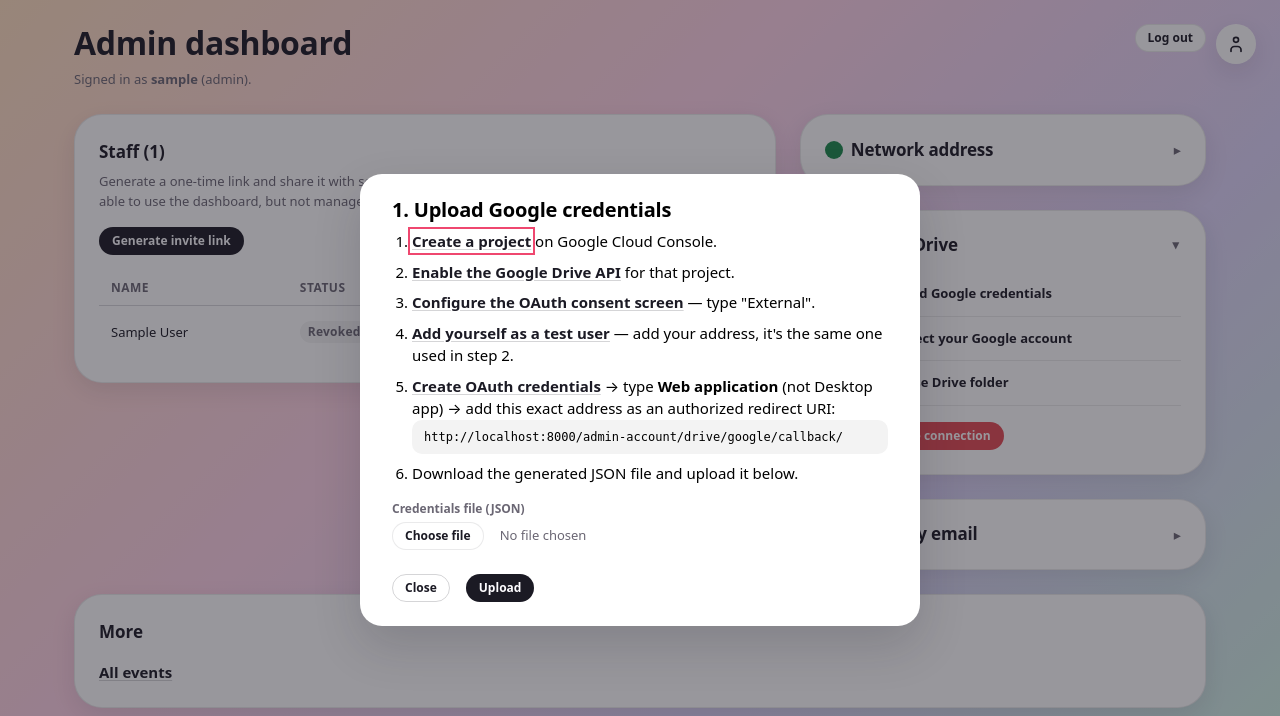
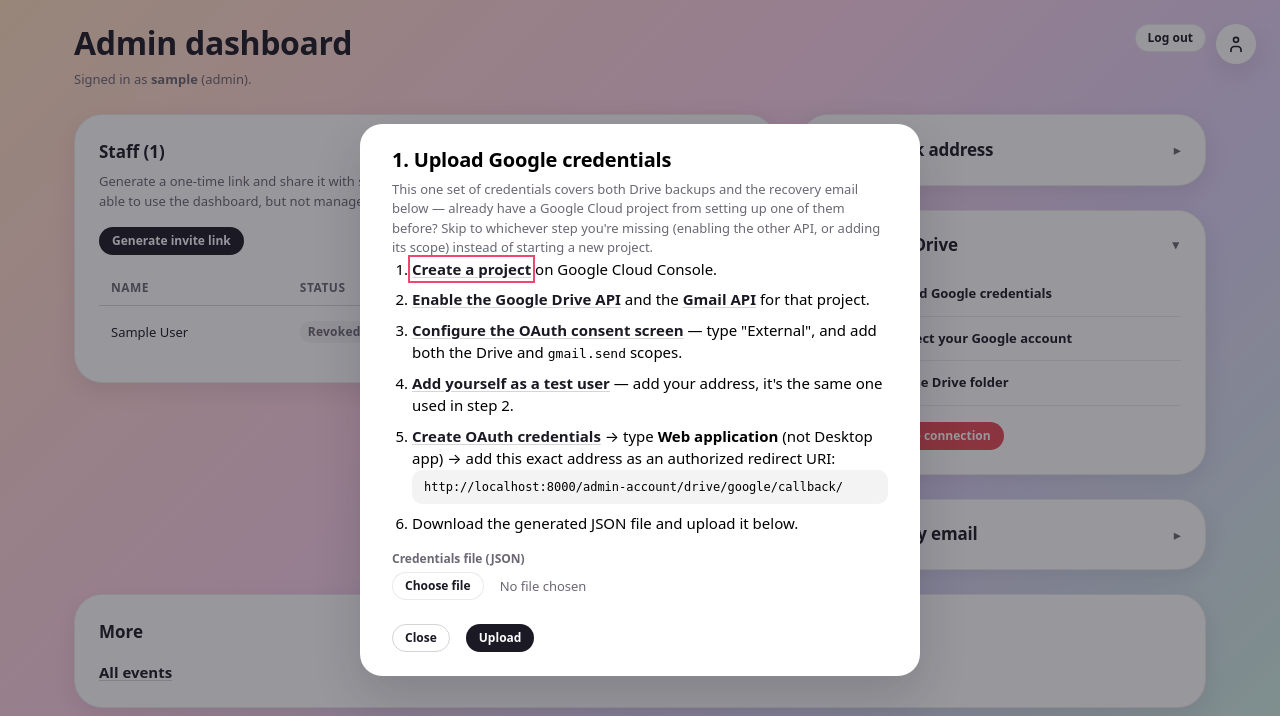
Before and after one commit to Mustachoos/Platefrom_coloc, a Django app: page /admin-account/ in a window 1280 px wide, after a click on "1. Upload Google credentials". Shown: the top 716 px of the page. Run offline with Django 5.2, Linux system fonts and the light colour scheme; a user stored in the database is signed in; tables that the repository leaves empty hold one stand-in row (values such as "Sample post").

Commit message:
Clarify step 1's checklist for a project already set up via the other box
The credentials file is shared between Drive and the recovery email, but
the checklist only ever mentioned the Drive API/scope. Now it covers both
APIs and both OAuth consent scopes, and once a valid file is already
uploaded, the full "create a project" checklist is replaced with a short
note pointing at whichever piece (API or scope) is still missing on that
same project — re-uploading just replaces the stored file, there's no
separate slot per feature.

```diff
--- a/photos/templates/photos/admin_management.html
+++ b/photos/templates/photos/admin_management.html
@@ -328,19 +328,23 @@
         <h2>1. Upload Google credentials</h2>
         {% if client_secret_valid %}
         <p class="step-ok">✓ Credentials file looks good.</p>
-        {% elif has_client_secret %}
+        <p class="text-sm text-muted">Already did this from the Drive box or the recovery-email box? You don't need a second Google Cloud project — just make sure both the <a class="link" href="https://console.cloud.google.com/apis/library/drive.googleapis.com" target="_blank" rel="noopener">Google Drive API</a> and the <a class="link" href="https://console.cloud.google.com/apis/library/gmail.googleapis.com" target="_blank" rel="noopener">Gmail API</a> are enabled on that same project, and that both scopes are added on its <a class="link" href="https://console.cloud.google.com/apis/credentials/consent" target="_blank" rel="noopener">OAuth consent screen</a>. Uploading a file below replaces the one currently stored — no separate slot for each.</p>
+        {% else %}
+          {% if has_client_secret %}
           <p class="step-warn">⚠ This file isn't a valid Google OAuth credentials file — upload the right one.</p>
           {% endif %}
+          <p class="text-sm text-muted">This one set of credentials covers both Drive backups and the recovery email below — already have a Google Cloud project from setting up one of them before? Skip to whichever step you're missing (enabling the other API, or adding its scope) instead of starting a new project.</p>
           <ol class="checklist">
             <li><a class="link" href="https://console.cloud.google.com/projectcreate" target="_blank" rel="noopener">Create a project</a> on Google Cloud Console.</li>
-          <li><a class="link" href="https://console.cloud.google.com/apis/library/drive.googleapis.com" target="_blank" rel="noopener">Enable the Google Drive API</a> for that project.</li>
-          <li><a class="link" href="https://console.cloud.google.com/apis/credentials/consent" target="_blank" rel="noopener">Configure the OAuth consent screen</a> — type "External".</li>
+            <li><a class="link" href="https://console.cloud.google.com/apis/library/drive.googleapis.com" target="_blank" rel="noopener">Enable the Google Drive API</a> and the <a class="link" href="https://console.cloud.google.com/apis/library/gmail.googleapis.com" target="_blank" rel="noopener">Gmail API</a> for that project.</li>
+            <li><a class="link" href="https://console.cloud.google.com/apis/credentials/consent" target="_blank" rel="noopener">Configure the OAuth consent screen</a> — type "External", and add both the Drive and <span class="mono text-sm">gmail.send</span> scopes.</li>
             <li><a class="link" href="https://console.cloud.google.com/auth/audience" target="_blank" rel="noopener">Add yourself as a test user</a> — add your address, it's the same one used in step 2.</li>
             <li><a class="link" href="https://console.cloud.google.com/apis/credentials" target="_blank" rel="noopener">Create OAuth credentials</a> → type <strong>Web application</strong> (not Desktop app) → add this exact address as an authorized redirect URI:
               <div class="redirect-uri">{{ drive_redirect_uri }}</div>
             </li>
             <li>Download the generated JSON file and upload it below.</li>
           </ol>
+        {% endif %}
         <div class="field" style="margin-top:var(--space-sm);">
           <label for="{{ client_secret_form.client_secret_file.id_for_label }}">Credentials file (JSON)</label>
           {{ client_secret_form.client_secret_file }}
```
Lines whose indentation alone changed are shown as unchanged.
